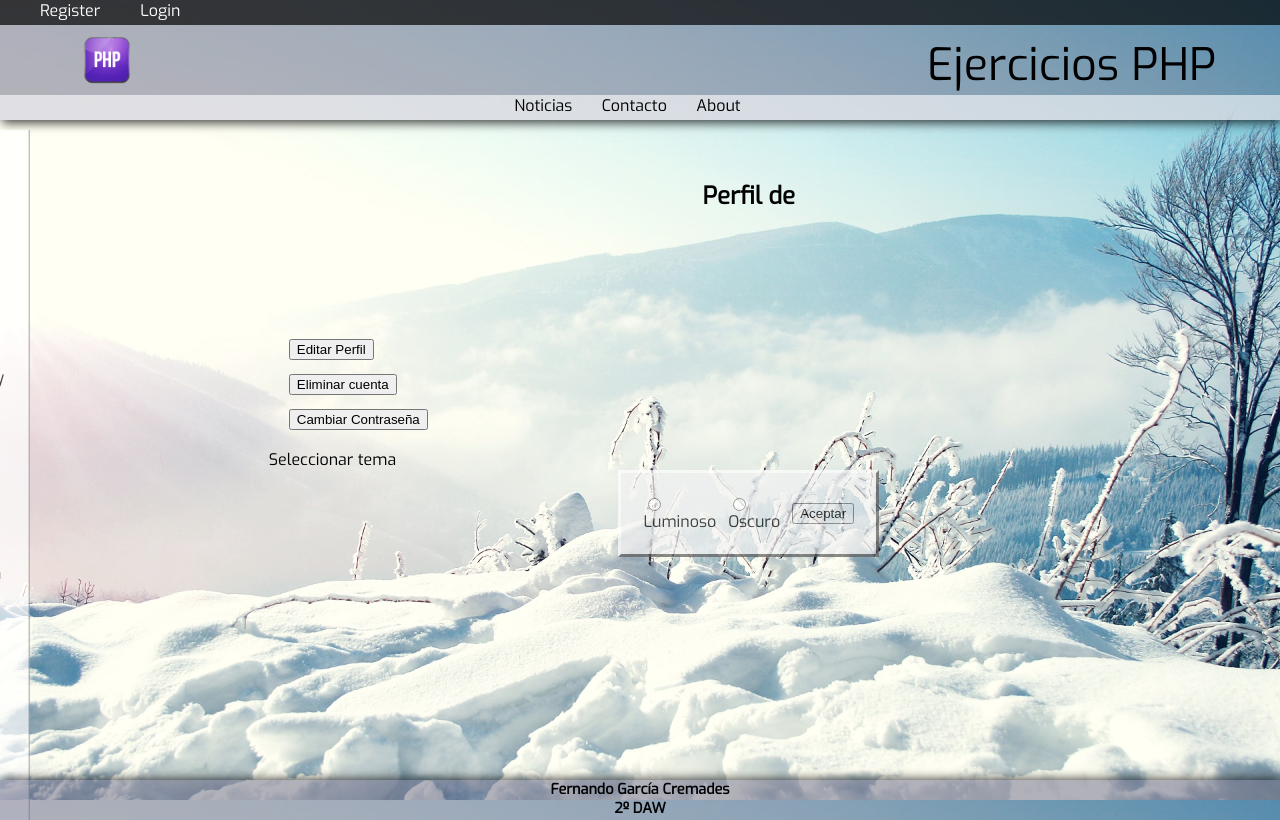
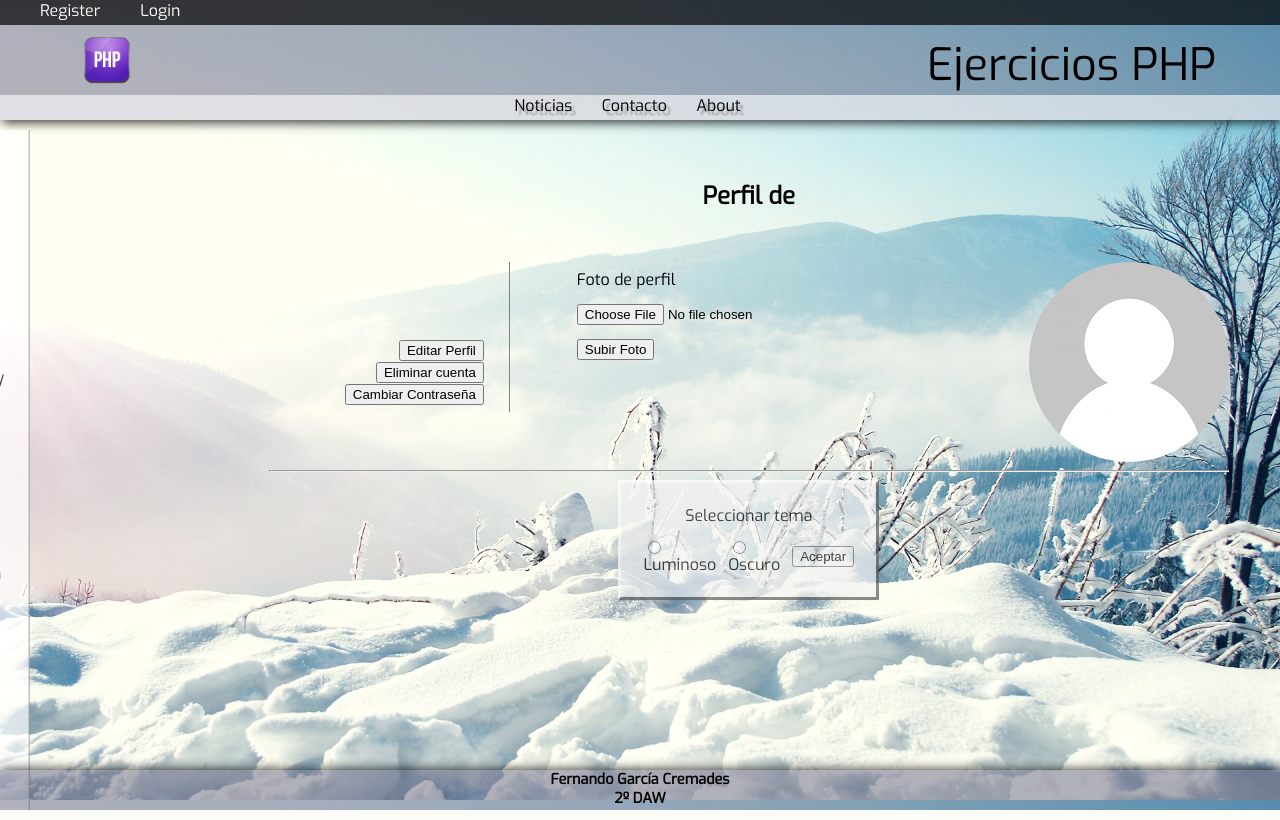
Before and after one commit to FrezReedz/learning, a PHP site: page /perfil.php in a window 1280 px wide. Run offline with PHP 8.4, Linux system fonts and the light colour scheme; data that the repository does not hold is empty.

Commit message:
0.1.3
empezando a modificar perfil para subida de ficheros

```diff
--- a/includes/cabecera.php
+++ b/includes/cabecera.php
@@ -1,7 +1,8 @@
 <?php
 session_start();
 include_once "includes/funciones.php";
-if(isset($_SESSION["login_user"]) && ($_SESSION["login_user"] != "")){
+
+if(isset($_SESSION["login_user"])){
 	$usuario =  recuperar_usuario($_SESSION["login_user"]);
 }
 
--- a/includes/funciones.php
+++ b/includes/funciones.php
@@ -145,14 +145,14 @@ function cargar_estilo(){
 
 function cargar_topbar(){
 
-			if (!isset($_SESSION["nick"]) || $_SESSION["nick"] == "") {
+			if (!isset($_SESSION["login_user"]) || $_SESSION["login_user"] == "") {
 		?>
 				<a class="cabecera" href="registro.php">Register</a>
 				<a class="cabecera" href="login.php">Login</a>
 		<?php
 			}else{
 		?>
-				<a class="cabecera" href="perfil.php"> <?=ucfirst(strtolower($usuario["nick"])); ?></a>
+				<a class="cabecera" href="perfil.php"> <?=ucfirst(strtolower($_SESSION["login_user"])); ?></a>
 				<a class="cabecera" href="logout.php">Log-out</a>
 		<?php
 			}
--- a/includes/style/estilo.css
+++ b/includes/style/estilo.css
@@ -118,6 +118,7 @@ th{
 	padding: 10px;
 }
 td{
+	text-align: center;
 	padding: 5px;
 }
 ul{
@@ -136,6 +137,27 @@ li{
 li:hover{
 	box-shadow: 10px 10px 7px -7px rgba(0,0,0,0.75);
 }
+ul.perfil{
+	border-right: 1px gray solid;
+	border-collapse: collapse;
+	text-align: right;
+	width: 25%;
+	float: left;
+}
+ul.perfil li:hover{
+	box-shadow: none;
+}
+ul.fotoperfil{
+	text-align: left;
+	width: 70%;
+	float: right;
+}
+ul.fotoperfil li:hover{
+	box-shadow: none;
+}
+form.tema{
+	clear: both;
+}
 button{
 	float: right;
 }
@@ -150,6 +172,7 @@ a.nav{
 	display: inline;
 	color: white;
 	margin: 0 25px 0 0px;
+	text-shadow: 4px 4px 2px rgba(150, 150, 150, 1);
 }
 a:link {
     color: black;
@@ -183,7 +206,7 @@ div.nav{
 	background-color: rgba(255,255,255, 0.6);
 }
 div.wrap{
-	height: 73.2%;
+	height: 72%;
 	padding-top: 130px;
 	margin: 0;
 	clear: both;
@@ -191,6 +214,9 @@ div.wrap{
 }
 input{
 	display: block;
+}
+input.inline{
+	display: inline;
 }
 label{
 	display: block;
@@ -203,3 +229,14 @@ span.footer{
 	color: black;
 	font-size: 90%;
 }
+hr{
+	clear: both;
+	margin-top: 0.5em;
+}
+br{
+	clear: both;
+}
+#fotoperfil{
+	float: right;
+	border-radius: 50%;
+}
--- a/perfil.php
+++ b/perfil.php
@@ -4,23 +4,37 @@ ob_start();
 include "includes/cabecera.php";
 
 ?>
-
+<article>
 <h2>Perfil de <?=ucwords(strtolower($usuario["nombre"])); ?></h2>
 
-<ul>
+<ul class="perfil">
 	<li><?=ucfirst(strtolower($usuario["nombre"])); ?></li>
 	<li><?=ucwords(strtolower($usuario["apellidos"])); ?></li>
 	<li><?=ucfirst(strtolower($usuario["correo"])); ?></li>
 	<li><?=ucfirst(strtolower($usuario["cp"])); ?></li>
 	<li><?=ucfirst(strtolower($usuario["nick"])); ?></li>
-	<li><input type="button" name="editar" value="Editar Perfil"></li>
-	<li><input type="button" name="borrar" value="Eliminar cuenta"></li>
-	<li><input type="button" name="cambiar_pass" value="Cambiar Contraseña"></li>
+	<li><input class="inline" type="button" name="editar" value="Editar Perfil">
+	<input class="inline" type="button" name="borrar" value="Eliminar cuenta">
+	<input class="inline" type="button" name="cambiar_pass" value="Cambiar Contraseña"></li>
 </ul>
+<form action="<?=$_SERVER["PHP_SELF"];?>" method="POST">
+<ul class="fotoperfil">
 
-<p> Seleccionar tema</p>
-<form action="<?=$_SERVER["PHP_SELF"];?>" method="POST">
+	<img id="fotoperfil" src="includes/img/avatar.png" alt="Ávatar">
+
+	<li>Foto de perfil</li>
+	<li><input type="file" name="foto"></li>
+	<li><input type="submit" name="fotoperfil" value="Subir Foto"></li>
+</ul>
+</form>
+
+
+</article>
+<br>
+<hr>
+<form class="tema" action="<?=$_SERVER["PHP_SELF"];?>" method="POST">
 	<table>
+		<tr><td colspan="3">Seleccionar tema</td></tr>
 		<tr>
 		<td><input type="radio" name="cambiartema" value="luminoso">Luminoso</td>
 		<td><input type="radio" name="cambiartema" value="oscuro">Oscuro</td>
```
Also changed, not shown: includes/style/estilo_dark.css (+32 -1 lines), includes/img/avatar.png (added).
